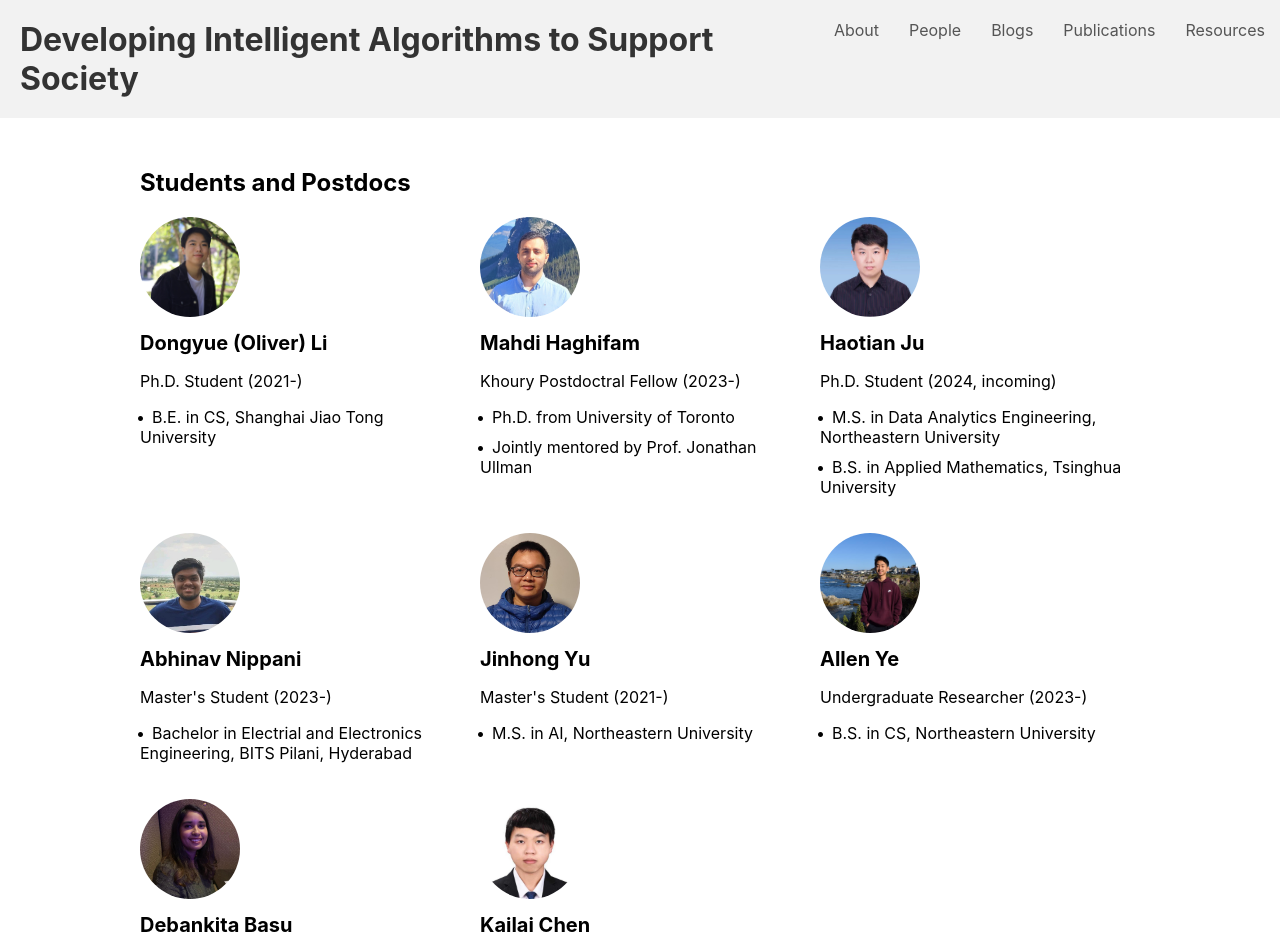
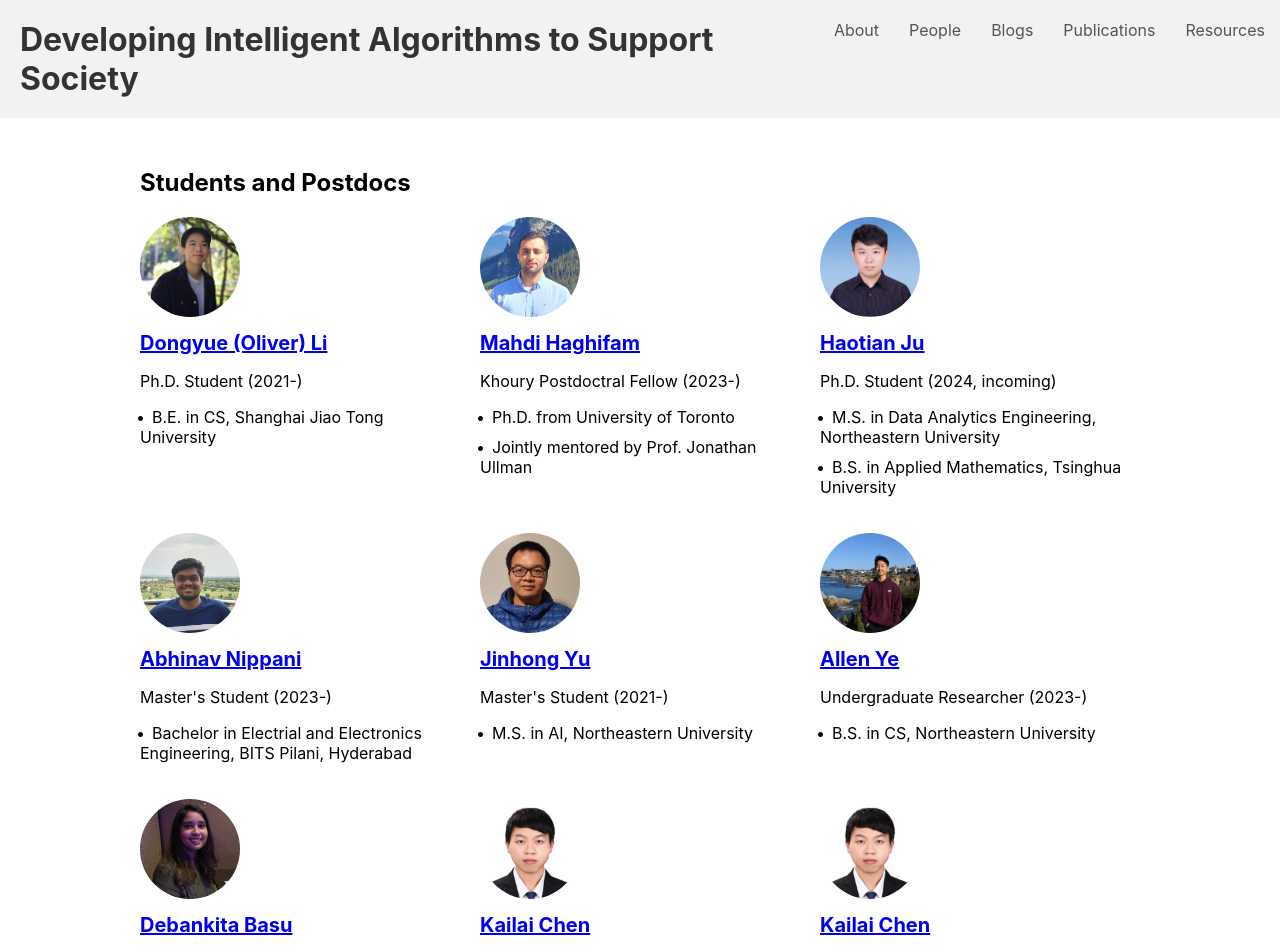
Before and after one commit to VirtuosoResearch/virtuosoresearch.github.io, a React (Create React App) app in the folder virtuoso_research/: page /people in a window 1280 px wide. Shown: the top 952 px of the page. Built offline with nearby package versions, Linux system fonts and the light colour scheme.

Commit message:
people link update

```diff
--- a/virtuoso_research/src/People.tsx
+++ b/virtuoso_research/src/People.tsx
@@ -4,7 +4,7 @@ import Header from './Header';
 import './People.css';
 
 // Member component
-const Member: React.FC<{ name: string, position: string, details: string[], imageSrc: string }> = ({ name, position, details, imageSrc }) => {
+const Member: React.FC<{ name: string, position: string, details: string[], imageSrc: string, link: string}> = ({ name, position, details, imageSrc, link }) => {
     const imageWidth = 80; // Image width
 
     return (
@@ -18,7 +18,7 @@ const Member: React.FC<{ name: string, position: string, details: string[], imag
                 />
             </div>
             <div className="member-details">
-                <h3>{name}</h3>
+                <h3><a href={link}>{name}</a></h3>
                 <p>{position}</p>
                 <ul>
                     {details.map((detail, index) => (
@@ -44,6 +44,7 @@ const Group: React.FC = () => {
 //                "Etc",
             ],
             imageSrc: "hongyang.png", // Replace with actual image path
+            link: "https://www.hongyangzhang.com/"
         },
     ];
 
@@ -56,6 +57,7 @@ const Group: React.FC = () => {
                 "B.E. in CS, Shanghai Jiao Tong University",
             ],
             imageSrc: "dongyue.jpg", // Replace with actual image path
+            link: "/"
         },
         {
             name: "Mahdi Haghifam",
@@ -65,6 +67,7 @@ const Group: React.FC = () => {
 								"Jointly mentored by Prof. Jonathan Ullman"
             ],
             imageSrc: "Mahdi_Haghifam.jpg", // Replace with actual image path
+            link: "/"
         },
         {
             name: "Haotian Ju",
@@ -74,6 +77,7 @@ const Group: React.FC = () => {
 								"B.S. in Applied Mathematics, Tsinghua University"
             ],
             imageSrc: "haotian.png", // Replace with actual image path
+            link: "/"
         },
         {
             name: "Abhinav Nippani",
@@ -82,6 +86,7 @@ const Group: React.FC = () => {
                 "Bachelor in Electrial and Electronics Engineering, BITS Pilani, Hyderabad",
             ],
             imageSrc: "Abhinav_Nippani.jpeg", // Replace with actual image path
+            link: "/"
         },
         {
             name: "Jinhong Yu",
@@ -90,6 +95,7 @@ const Group: React.FC = () => {
                 "M.S. in AI, Northeastern University",
             ],
             imageSrc: "jinhong.jpeg", // Replace with actual image path
+            link: "/"
         },
         {
             name: "Allen Ye",
@@ -98,6 +104,7 @@ const Group: React.FC = () => {
                 "B.S. in CS, Northeastern University",
             ],
             imageSrc: "allen.png", // Replace with actual image path
+            link: "/"
         },
         {
             name: "Debankita Basu",
@@ -106,6 +113,7 @@ const Group: React.FC = () => {
                 "B.S. in CS, UMass Amherst",
             ],
             imageSrc: "Debankita_Basu.jpeg", // Replace with actual image path
+            link: "/"
         },
         {
             name: "Kailai Chen",
@@ -114,6 +122,16 @@ const Group: React.FC = () => {
                 "B.S. in Maths and Statistics (2024, expected), Xi'an Jiao Tong University",
             ],
             imageSrc: "kailai.jpg", // Replace with actual image path
+            link: "/"
+        },
+        {
+            name: "Kailai Chen",
+            position: "Visiting Student Researcher (2023-)",
+            details: [
+                "B.S. in Maths and Statistics (2024, expected), Xi'an Jiao Tong University",
+            ],
+            imageSrc: "kailai.jpg", // Replace with actual image path
+            link: "/"
         },
 
     ];
@@ -148,6 +166,7 @@ const Group: React.FC = () => {
                                 position={person.position}
                                 details={person.details}
                                 imageSrc={person.imageSrc}
+                                link={person.link}
                             />
                         ))}
                     </div>
@@ -163,6 +182,7 @@ const Group: React.FC = () => {
                                 position={person.position}
                                 details={person.details}
                                 imageSrc={person.imageSrc}
+                                link={person.link}
                             />
                         ))}
                     </div>
```
